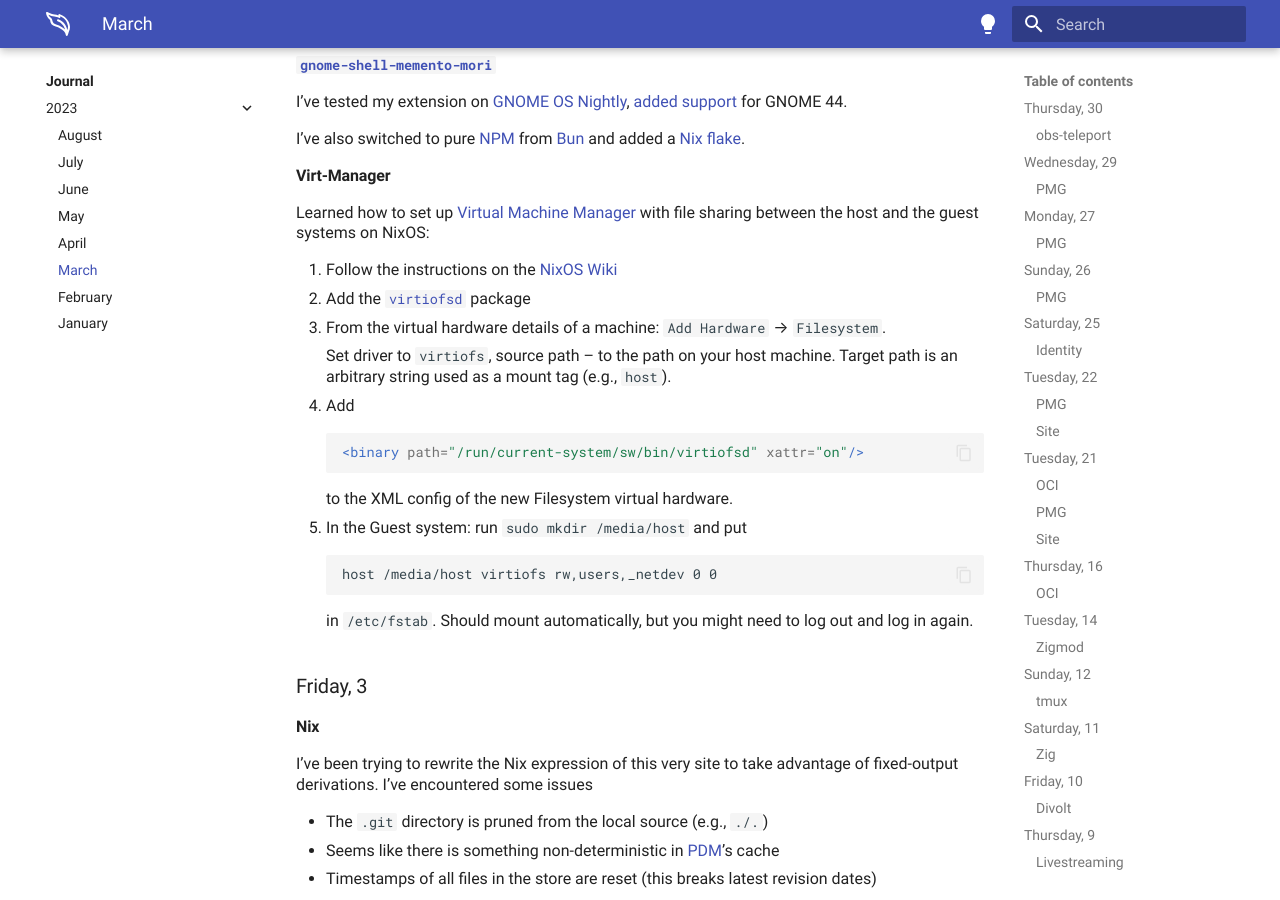
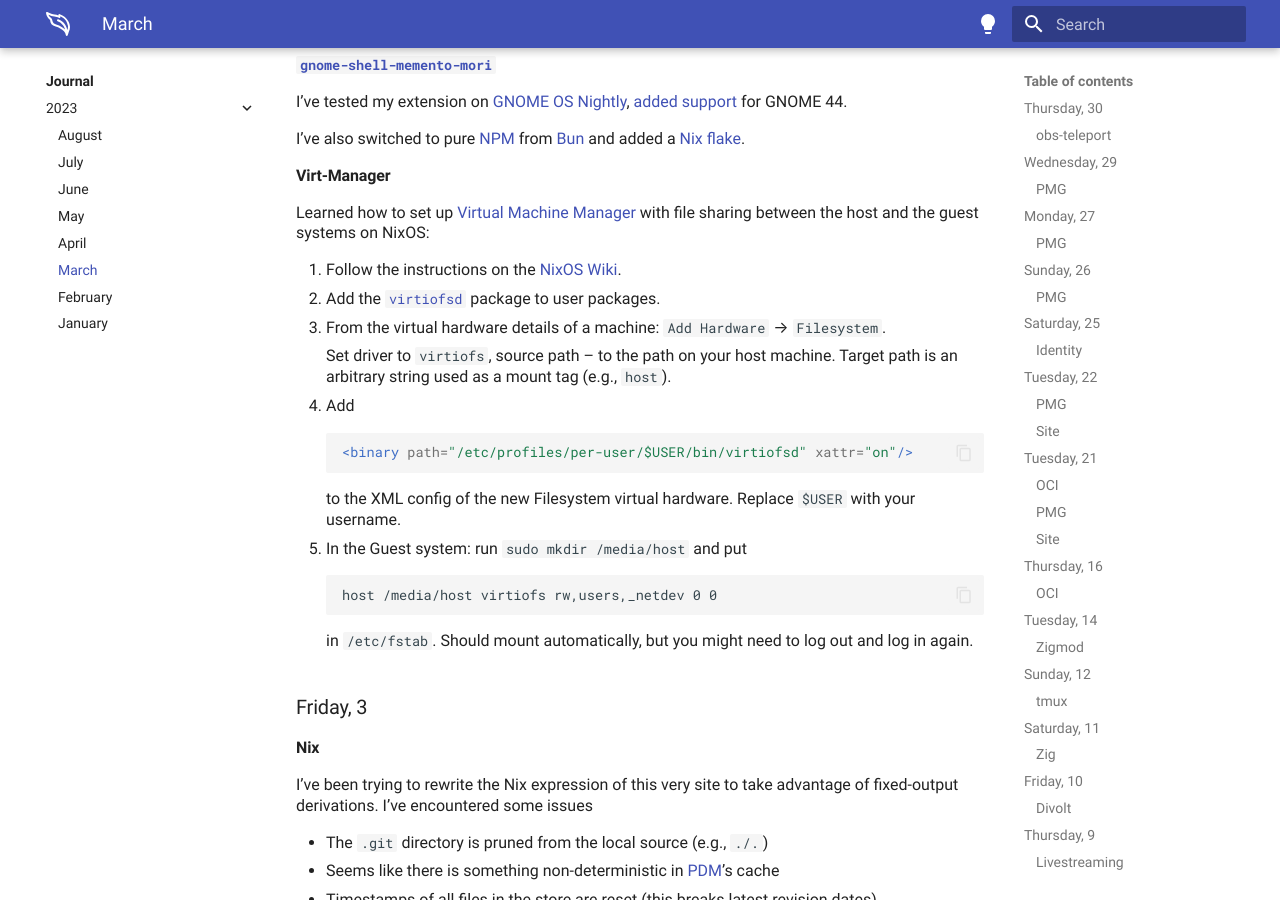
Before and after one commit to paveloom/paveloom.dev, an MkDocs documentation site: the page built from content/journal/2023/march.md, in a window 1280 px wide and 900 px high, scrolled down 6871 px. Built offline with MkDocs 1.6.1 and Material for MkDocs 9.7.7, drawn with Linux system fonts in a browser that asks for light colours.

Commit message:
Journal: update the March, 4 entry.

````diff
--- a/content/journal/2023/march.md
+++ b/content/journal/2023/march.md
@@ -267,8 +267,8 @@
 
 Learned how to set up [Virtual Machine Manager](https://virt-manager.org) with file sharing between the host and the guest systems on NixOS:
 
-1. Follow the instructions on the [NixOS Wiki](https://nixos.wiki/wiki/Virt-manager)
-2. Add the [`virtiofsd`](https://gitlab.com/virtio-fs/virtiofsd) package
+1. Follow the instructions on the [NixOS Wiki](https://nixos.wiki/wiki/Virt-manager).
+2. Add the [`virtiofsd`](https://gitlab.com/virtio-fs/virtiofsd) package to user packages.
 3. From the virtual hardware details of a machine: `Add Hardware` → `Filesystem`.
 
     Set driver to `virtiofs`, source path -- to the path on your host machine. Target path is an arbitrary string used as a mount tag (e.g., `host`).
@@ -276,10 +276,10 @@
 4. Add
 
     ```xml
-    <binary path="/run/current-system/sw/bin/virtiofsd" xattr="on"/>
+    <binary path="/etc/profiles/per-user/$USER/bin/virtiofsd" xattr="on"/>
     ```
 
-    to the XML config of the new Filesystem virtual hardware.
+    to the XML config of the new Filesystem virtual hardware. Replace `$USER` with your username.
 
 5. In the Guest system: run `sudo mkdir /media/host` and put
 
````
